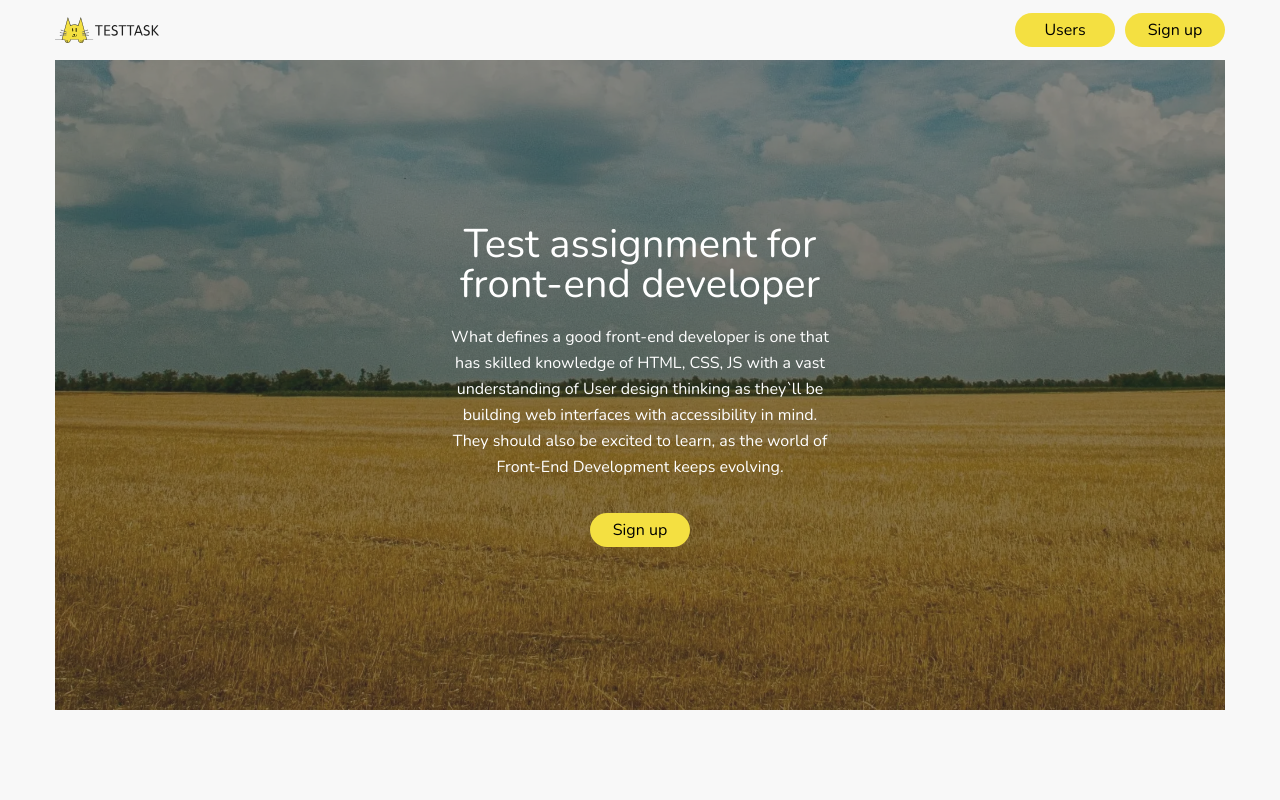
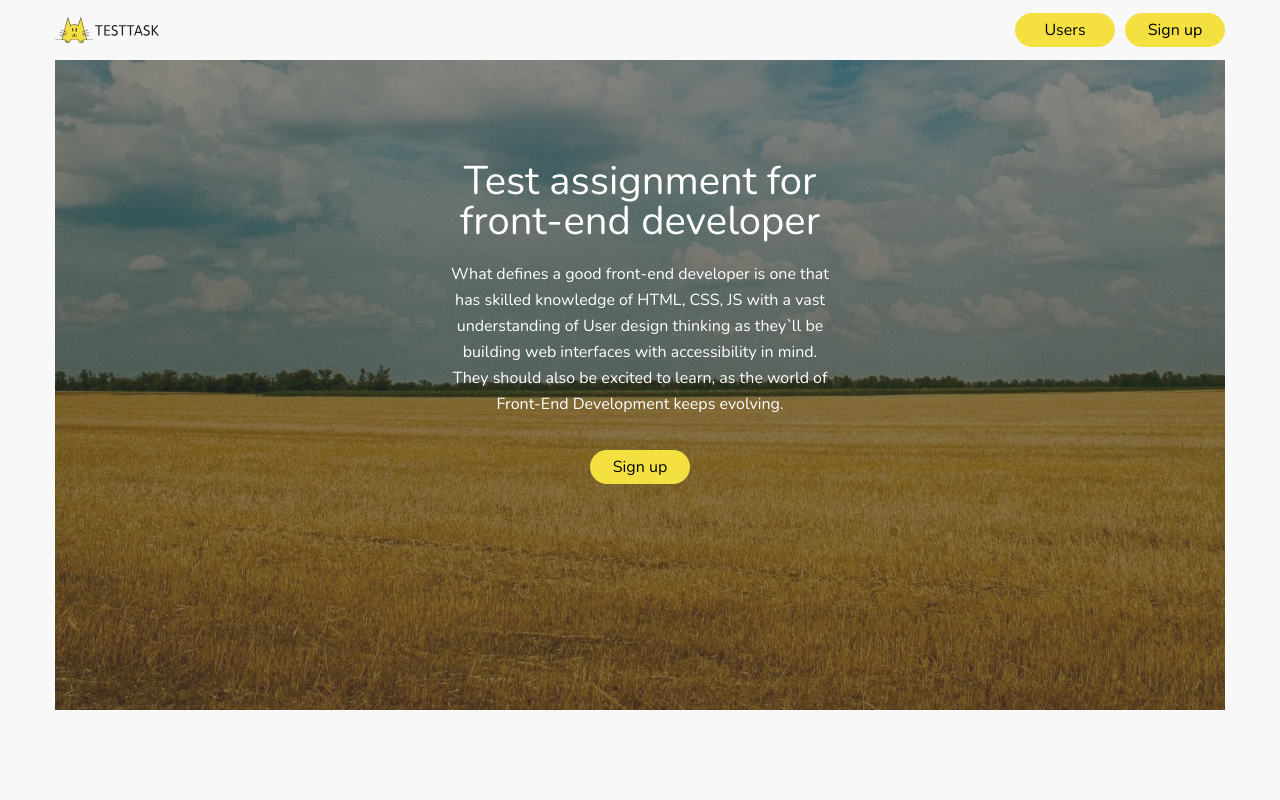
Before and after one commit to Ro-m-a-n/test, a React (Create React App) app: page / in a window 1280 px wide. Shown: the top 800 px of the page. Built offline with nearby package versions, Linux system fonts and the light colour scheme; no server answers.

Commit message:
small updates for welcome block

```diff
--- a/src/scss/main.css
+++ b/src/scss/main.css
@@ -35,7 +35,7 @@
   position: absolute;
   top: 0;
   left: 0;
-  height: 100%;
+  height: 650px;
   width: 100%;
 }
 .welcomePage_wrapper .background .welcomePage {
@@ -44,9 +44,8 @@
   align-items: center;
   justify-content: center;
   width: 380px;
-  height: 100%;
+  height: 650px;
   margin: auto;
-  margin-top: 33px;
 }
 @media (max-width: 657px) {
   .welcomePage_wrapper .background .welcomePage {
--- a/src/scss/pages/_welcomePage.scss
+++ b/src/scss/pages/_welcomePage.scss
@@ -32,7 +32,7 @@
     position: absolute;
     top: 0;
     left: 0;
-    height: 100%;
+    height: 650px;
     width: 100%;
     // set parent div for nested text.
     .welcomePage {
@@ -41,9 +41,9 @@
       align-items: center;
       justify-content: center;
       width: 380px;
-      height: 100%;
+      height: 650px;
       margin: auto;
-      margin-top: 33px;
+
       @include media("<=phone") {
         width: 330px;
         margin-top: 17px;
```
Also changed, not shown: 1 other file (tests, documents, lock files or other folders).
